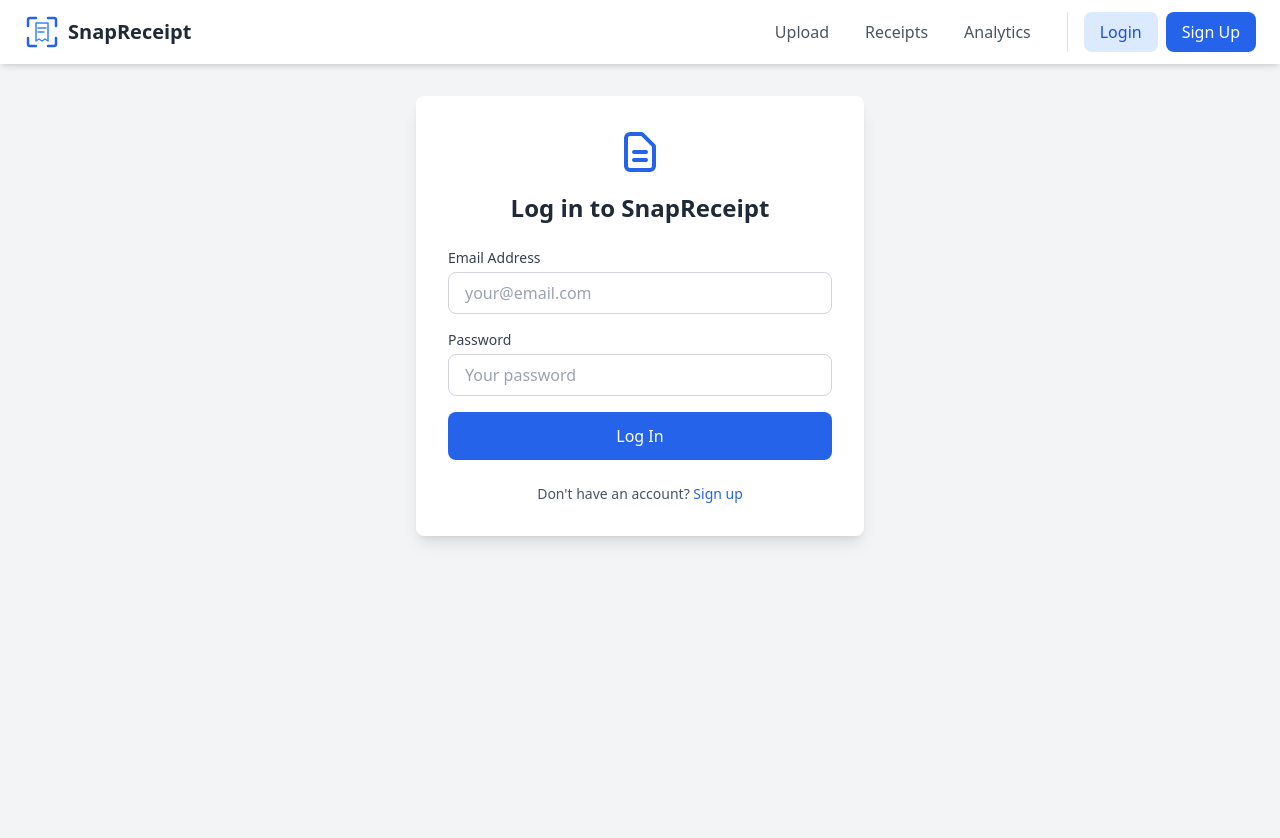
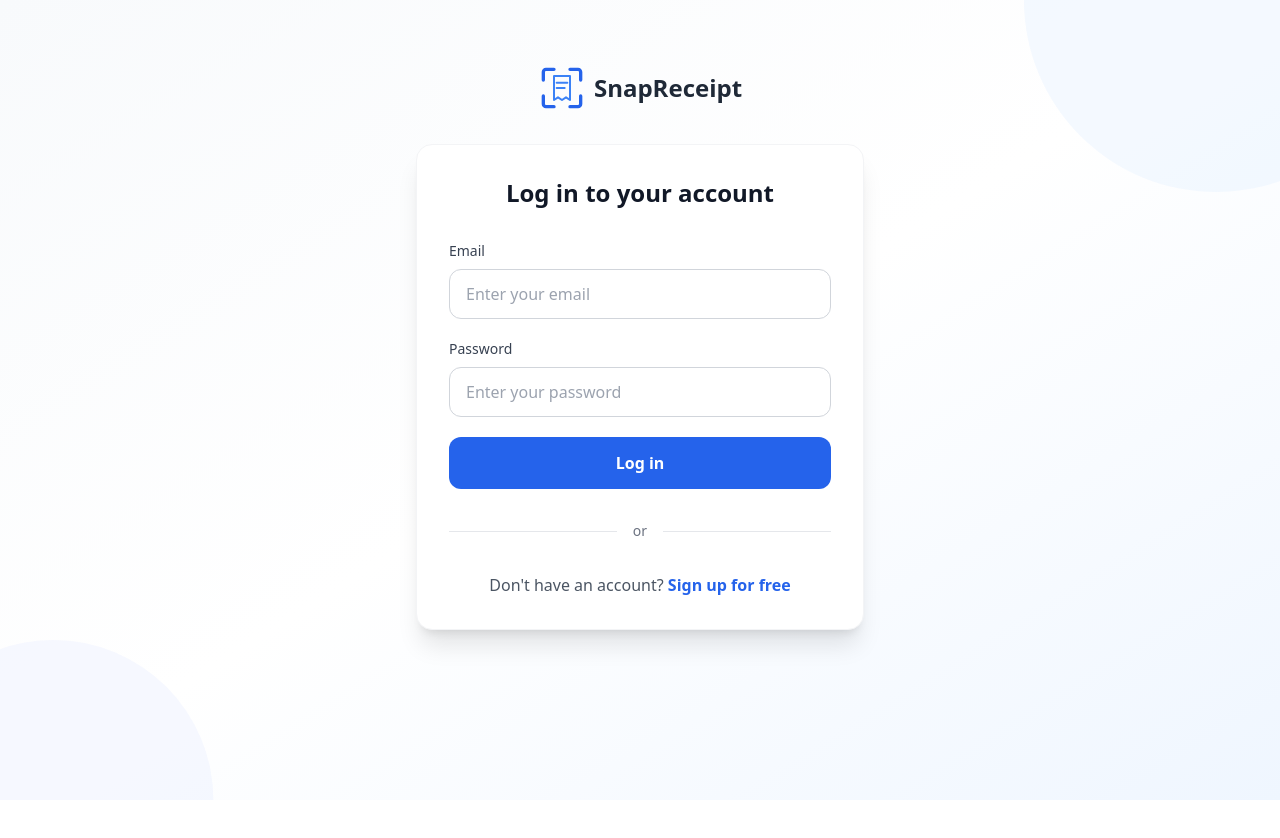
Before and after one commit to ehammes/snapreceipt, a React (Create React App) app in the folder client/: page /login in a window 1280 px wide. Shown: the top 838 px of the page. After the commit the page ends 800 px from the top, so only its background shows below. Built offline with nearby package versions, Linux system fonts and the light colour scheme.

Commit message:
Enhanced the Login page UI to match similar design as the Signup page

```diff
--- a/client/src/App.tsx
+++ b/client/src/App.tsx
@@ -146,7 +146,7 @@ const Home = () => (
 // Layout wrapper to conditionally show navigation
 const AppLayout = () => {
   const location = useLocation();
-  const hideNavRoutes = ['/register'];
+  const hideNavRoutes = ['/register', '/login'];
   const showNav = !hideNavRoutes.includes(location.pathname);
 
   return (
--- a/client/src/components/Login.tsx
+++ b/client/src/components/Login.tsx
@@ -59,73 +59,102 @@ const Login: React.FC = () => {
   };
 
   return (
-    <div className="min-h-screen px-4 py-8 bg-gray-100">
-      <div className="max-w-md mx-auto">
-        {/* Login Card */}
-        <div className="p-8 bg-white rounded-lg shadow-lg">
-          {/* Logo/Brand */}
-          <div className="mb-6 text-center">
+    <div className="relative flex items-start justify-center min-h-screen px-4 pt-16 pb-12 overflow-hidden bg-gradient-to-br from-slate-50 via-white to-blue-50">
+      {/* Background decorations */}
+      <div className="absolute top-0 right-0 -translate-y-1/2 bg-blue-100 rounded-full w-96 h-96 opacity-30 translate-x-1/3" />
+      <div className="absolute bottom-0 left-0 translate-y-1/2 bg-indigo-100 rounded-full w-80 h-80 opacity-30 -translate-x-1/3" />
+
+      <div className="relative z-10 w-full max-w-md">
+        {/* Logo */}
+        <Link to="/" className="flex items-center justify-center gap-2 mb-8">
+          <div className="relative w-12 h-12">
             <svg
-              className="w-12 h-12 mx-auto text-blue-600"
+              className="absolute inset-0 w-12 h-12 text-blue-600"
               fill="none"
               stroke="currentColor"
-              viewBox="0 0 24 24"
+              viewBox="0 0 36 36"
+            >
+              <path strokeLinecap="round" strokeWidth={2.5} d="M4 12V6a2 2 0 012-2h6" />
+              <path strokeLinecap="round" strokeWidth={2.5} d="M24 4h6a2 2 0 012 2v6" />
+              <path strokeLinecap="round" strokeWidth={2.5} d="M4 24v6a2 2 0 002 2h6" />
+              <path strokeLinecap="round" strokeWidth={2.5} d="M32 24v6a2 2 0 01-2 2h-6" />
+            </svg>
+            <svg
+              className="absolute inset-0 w-12 h-12 text-blue-500"
+              fill="none"
+              stroke="currentColor"
+              viewBox="0 0 36 36"
             >
               <path
                 strokeLinecap="round"
                 strokeLinejoin="round"
-                strokeWidth={2}
-                d="M9 12h6m-6 4h6m2 5H7a2 2 0 01-2-2V5a2 2 0 012-2h5.586a1 1 0 01.707.293l5.414 5.414a1 1 0 01.293.707V19a2 2 0 01-2 2z"
+                strokeWidth={1.5}
+                d="M12 9h12v18l-3-2-3 2-3-2-3 2V9z"
               />
+              <path strokeLinecap="round" strokeWidth={1.5} d="M14 14h8M14 18h6" />
             </svg>
-            <h1 className="mt-4 text-2xl font-bold text-gray-800">Log in to SnapReceipt</h1>
+          </div>
+          <span className="text-2xl font-bold text-gray-800">SnapReceipt</span>
+        </Link>
+
+        {/* Login Card */}
+        <div className="p-8 bg-white border border-gray-100 shadow-xl rounded-2xl">
+          {/* Heading */}
+          <div className="mb-8 text-center">
+            <h1 className="text-2xl font-bold text-gray-900">Log in to your account</h1>
+            {/* <p className="mt-2 text-gray-500">Log in to your account to continue</p> */}
           </div>
 
           {/* Error Message */}
           {error && (
-            <div className="p-3 mb-4 text-sm text-red-700 border border-red-200 rounded-lg bg-red-50">
+            <div className="flex items-start gap-2 p-4 mb-6 text-sm text-red-700 border-l-4 border-red-500 rounded-r-lg bg-red-50">
+              <svg className="w-5 h-5 flex-shrink-0 mt-0.5" fill="currentColor" viewBox="0 0 20 20">
+                <path fillRule="evenodd" d="M10 18a8 8 0 100-16 8 8 0 000 16zM8.707 7.293a1 1 0 00-1.414 1.414L8.586 10l-1.293 1.293a1 1 0 101.414 1.414L10 11.414l1.293 1.293a1 1 0 001.414-1.414L11.414 10l1.293-1.293a1 1 0 00-1.414-1.414L10 8.586 8.707 7.293z" clipRule="evenodd" />
+              </svg>
               {error}
             </div>
           )}
 
-          <form onSubmit={handleSubmit} className="space-y-4">
+          <form onSubmit={handleSubmit} className="space-y-5">
             {/* Email Field */}
             <div>
               <label
                 htmlFor="email"
-                className="block mb-1 text-sm font-medium text-gray-700"
+                className="block mb-2 text-sm font-medium text-gray-700"
               >
-                Email Address
+                Email
               </label>
               <input
                 id="email"
                 type="email"
                 required
-                placeholder="your@email.com"
+                placeholder="Enter your email"
                 autoComplete="email"
                 value={email}
                 onChange={(e) => setEmail(e.target.value)}
-                className="w-full px-4 py-2 transition-colors border border-gray-300 rounded-lg focus:ring-2 focus:ring-blue-500 focus:border-blue-500"
+                className="w-full px-4 py-3 text-gray-900 placeholder-gray-400 transition-all border border-gray-300 rounded-xl focus:ring-2 focus:ring-blue-500 focus:border-blue-500"
               />
             </div>
 
             {/* Password Field */}
             <div>
+              <div className="flex items-center justify-between mb-2">
                 <label
                   htmlFor="password"
-                className="block mb-1 text-sm font-medium text-gray-700"
+                  className="block text-sm font-medium text-gray-700"
                 >
                   Password
                 </label>
+              </div>
               <input
                 id="password"
                 type="password"
                 required
-                placeholder="Your password"
+                placeholder="Enter your password"
                 autoComplete="current-password"
                 value={password}
                 onChange={(e) => setPassword(e.target.value)}
-                className="w-full px-4 py-2 transition-colors border border-gray-300 rounded-lg focus:ring-2 focus:ring-blue-500 focus:border-blue-500"
+                className="w-full px-4 py-3 text-gray-900 placeholder-gray-400 transition-all border border-gray-300 rounded-xl focus:ring-2 focus:ring-blue-500 focus:border-blue-500"
               />
             </div>
 
@@ -133,10 +162,10 @@ const Login: React.FC = () => {
             <button
               type="submit"
               disabled={loading}
-              className={`w-full py-3 rounded-lg font-medium text-white transition-colors ${
+              className={`w-full py-3.5 rounded-xl font-semibold text-white transition-all ${
                 loading
                   ? 'bg-blue-400 cursor-not-allowed'
-                  : 'bg-blue-600 hover:bg-blue-700'
+                  : 'bg-blue-600 hover:bg-blue-700 hover:shadow-lg active:scale-[0.99]'
               }`}
             >
               {loading ? (
@@ -163,22 +192,39 @@ const Login: React.FC = () => {
                   Logging in...
                 </span>
               ) : (
-                'Log In'
+                'Log in'
               )}
             </button>
           </form>
 
-          {/* Footer Links */}
-          <div className="mt-6 text-sm text-center text-gray-600">
+          {/* Divider */}
+          <div className="relative my-8">
+            <div className="absolute inset-0 flex items-center">
+              <div className="w-full border-t border-gray-200"></div>
+            </div>
+            <div className="relative flex justify-center text-sm">
+              <span className="px-4 text-gray-500 bg-white">or</span>
+            </div>
+          </div>
+
+          {/* Sign Up Link */}
+          <div className="text-center">
+            <p className="text-gray-600">
               Don't have an account?{' '}
               <Link
                 to="/register"
-              className="font-medium text-blue-600 hover:underline"
+                className="font-semibold text-blue-600 hover:text-blue-700"
               >
-              Sign up
+                Sign up for free
               </Link>
+            </p>
           </div>
         </div>
+
+        {/* Footer */}
+        {/* <p className="mt-8 text-sm text-center text-gray-400">
+          By logging in, you agree to our Terms of Service
+        </p> */}
       </div>
     </div>
   );
```
Lines whose indentation alone changed are shown as unchanged.
